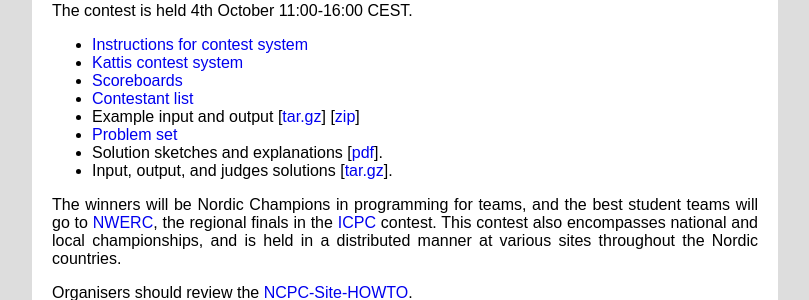
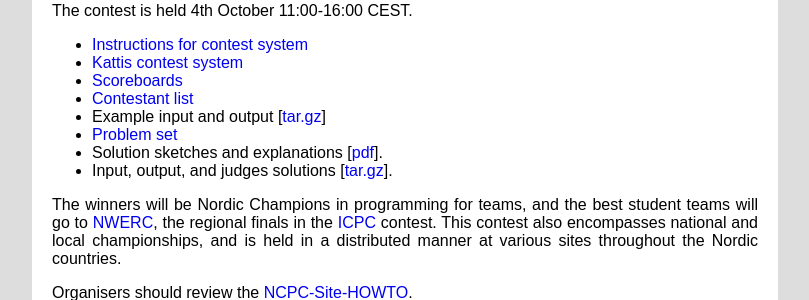
Before and after one commit to icpc/ncpc-web, a Jekyll site: the page ncpc2008/index.html, which Jekyll copies as it is, in a window 1280 px wide and 900 px high, scrolled down 469 px. Shown: the part 152-452 px from the top of the window, without its empty margins (235-1044 px from the left). Built offline with Jekyll 4.4.1, drawn with Linux system fonts in a browser that asks for light colours.

```diff
--- a/ncpc2008/index.html
+++ b/ncpc2008/index.html
@@ -147,15 +147,15 @@
     <li><a href="http://www.csc.kth.se/contest/ncpc/2008/standings/">Scoreboards</a></li>
     <li><a href="reg/showteams.php">Contestant list</a></li>
     <li>Example input and output
-        [<a href="ncpc2008sampledata.tar.gz">tar.gz</a>]
-        [<a href="ncpc2008sampledata.zip">zip</a>]</li>
-    <li><a href="ncpc2008problems.pdf">Problem set</a></li>
+        [<a href="https://github.com/icpc/ncpc-web/releases/download/ncpc2008-data/ncpc2008sampledata.tar.gz">tar.gz</a>]
+        </li>
+    <li><a href="https://github.com/icpc/ncpc-web/releases/download/ncpc2008-data/ncpc2008problems.pdf">Problem set</a></li>
     <!--<li><a href="clarifications.html">Problem clarifications</a></li>-->
     <li>Solution sketches and explanations
-        [<a href="ncpc2008slides.pdf">pdf</a>].
+        [<a href="https://github.com/icpc/ncpc-web/releases/download/ncpc2008-data/ncpc2008slides.pdf">pdf</a>].
     </li>
     <li>Input, output, and judges solutions
-        [<a href="ncpc2008ball.tar.gz">tar.gz</a>].
+        [<a href="https://github.com/icpc/ncpc-web/releases/download/ncpc2008-data/ncpc2008ball.tar.gz">tar.gz</a>].
       </li>
 </ul>
 <p>
```
